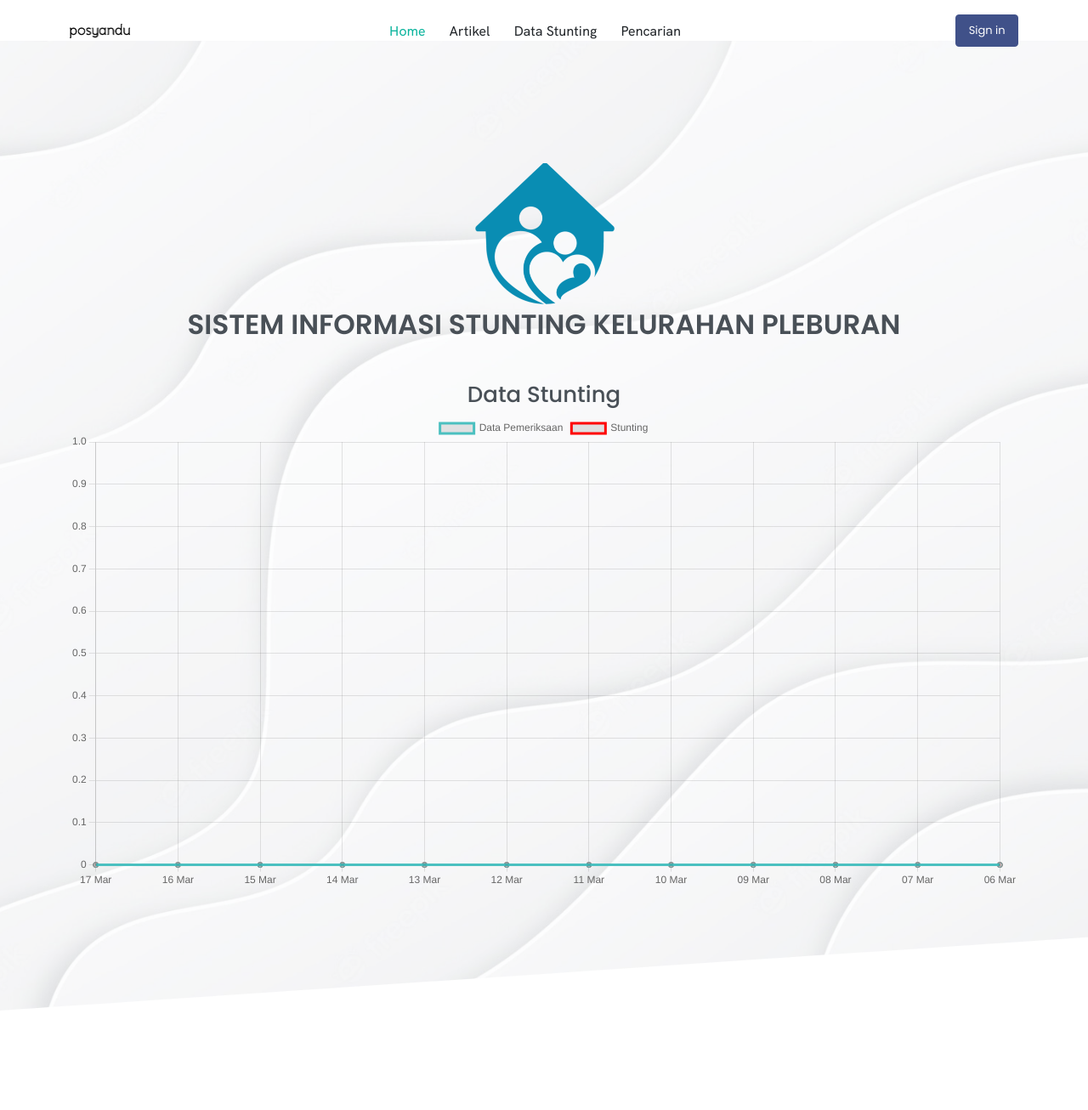
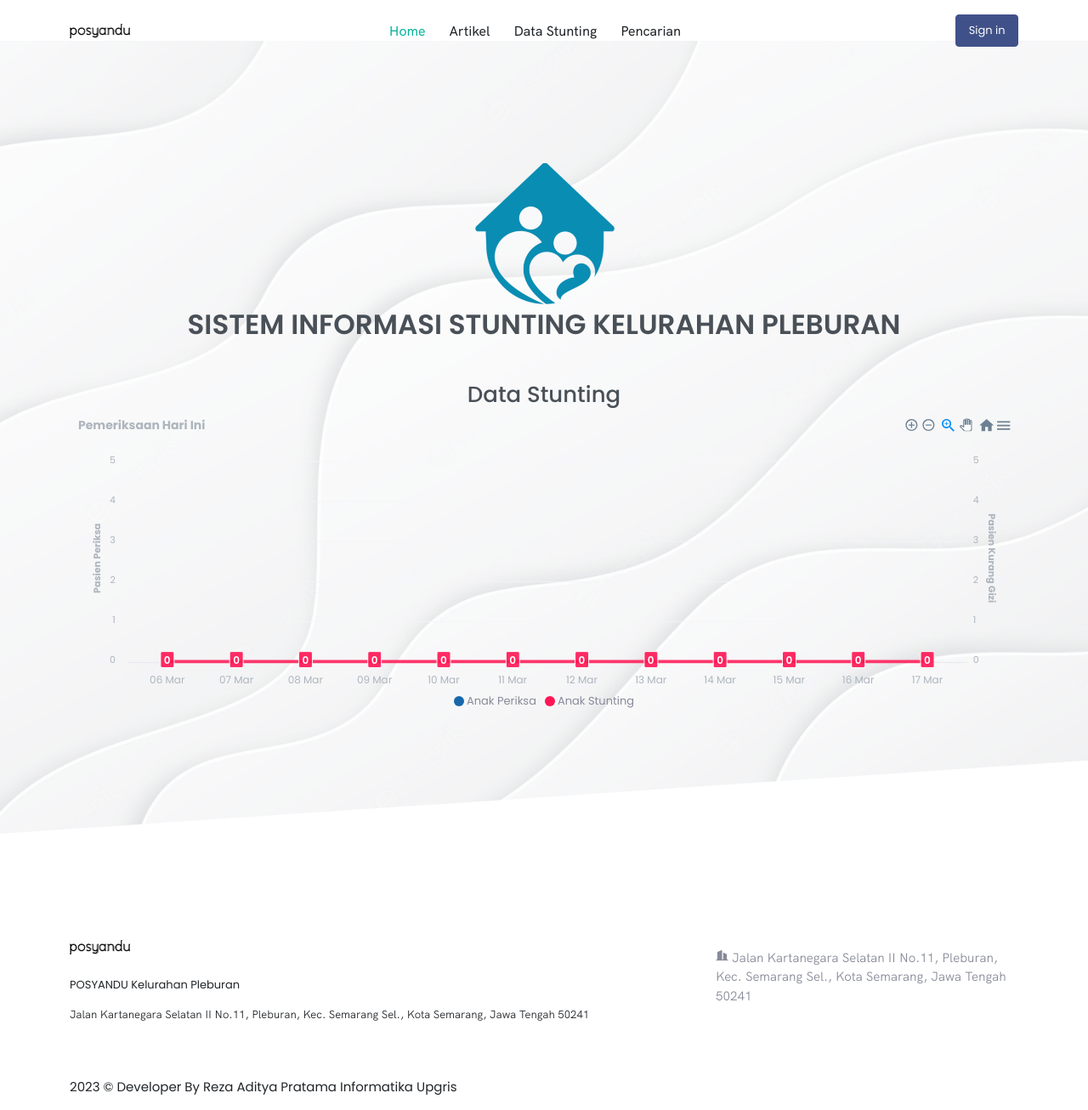
Before and after one commit to rezalmp7/04112022_stunting_web, a Laravel app: page / in a window 1280 px wide. Shown: the top 1306 px of the page at 85% size. Run offline with Laravel 9, Linux system fonts and the light colour scheme; data that the repository does not hold is empty; some libraries are stand-ins or nearby versions.

Commit message:
change chart at home

```diff
--- a/resources/views/home.blade.php
+++ b/resources/views/home.blade.php
@@ -24,7 +24,7 @@
                             Data Stunting
                         </h2>
                         <div>
-                            <canvas class="col-12" id="myChart"></canvas>
+                             <div id="chart" data-colors='["--vz-primary", "--vz-success"]' class="apex-charts" dir="ltr"></div>
                         </div>
                     </div>
                 </div>
@@ -62,33 +62,54 @@
             </script>
         @endforeach
         <script>
-            const ctx = document.getElementById('myChart');
+            var options = {
+                series: [
+                    {
+                        name: 'Anak Periksa',
+                        type: 'column',
+                        data: data1
+                    }, {
+                        name: 'Anak Stunting',
+                        type: 'line',
+                        data: data2
+                    }
+                ],
+                chart: {
+                    height: 350,
+                    type: 'line',
+                },
+                stroke: {
+                    width: [0, 4]
+                },
+                colors: ['#1767ab', "#FF1654"],
+                title: {
+                    text: 'Pemeriksaan Hari Ini'
+                },
+                dataLabels: {
+                    enabled: true,
+                    enabledOnSeries: [1]
+                },
+                    labels: tanggal,
+                xaxis: {
+                    type: 'datetime'
+                },
+                yaxis: [
+                    {
+                        title: {
+                            text: 'Pasien Periksa',
+                        },
 
-            new Chart(ctx, {
-                type: 'line',
-                data: {
-                    labels: tanggal,
-                    datasets: [{
-                        label: 'Data Pemeriksaan',
-                        data: data1,
-                        fill: true,
-                        borderColor: 'rgb(75, 192, 192)',
-                        tension: 0.1
-                    },{
-                        label: 'Stunting',
-                        data: data2,
-                        fill: true,
-                        borderColor: 'rgb(255, 0, 0)',
-                        tension: 0.1
-                    }]
-                },
-                options: {
-                scales: {
-                    y: {
-                    beginAtZero: true
+                        }, {
+                        opposite: true,
+                        title: {
+                            text: 'Pasien Kurang Gizi'
+                        }
                     }
-                }
-                }
-            });
+                ]
+            };
+
+            var chart = new ApexCharts(document.querySelector("#chart"), options);
+            chart.render();
+
         </script>
 @endsection
--- a/resources/views/template.blade.php
+++ b/resources/views/template.blade.php
@@ -42,6 +42,11 @@
     <script src="https://code.jquery.com/jquery-3.6.0.min.js" integrity="sha256-/xUj+3OJU5yExlq6GSYGSHk7tPXikynS7ogEvDej/m4=" crossorigin="anonymous"></script>
     <script src="https://cdn.jsdelivr.net/npm/flatpickr"></script>
     <script src="https://cdn.jsdelivr.net/npm/chart.js"></script>
+
+    <!-- apexcharts -->
+    <script src="{{url('/')}}/assets/libs/apexcharts/apexcharts.min.js"></script>
+    <!-- mixed charts init -->
+    <script src="{{url('/')}}/assets/js/pages/apexcharts-mixed.init.js"></script>
 
 </head>
 
```
